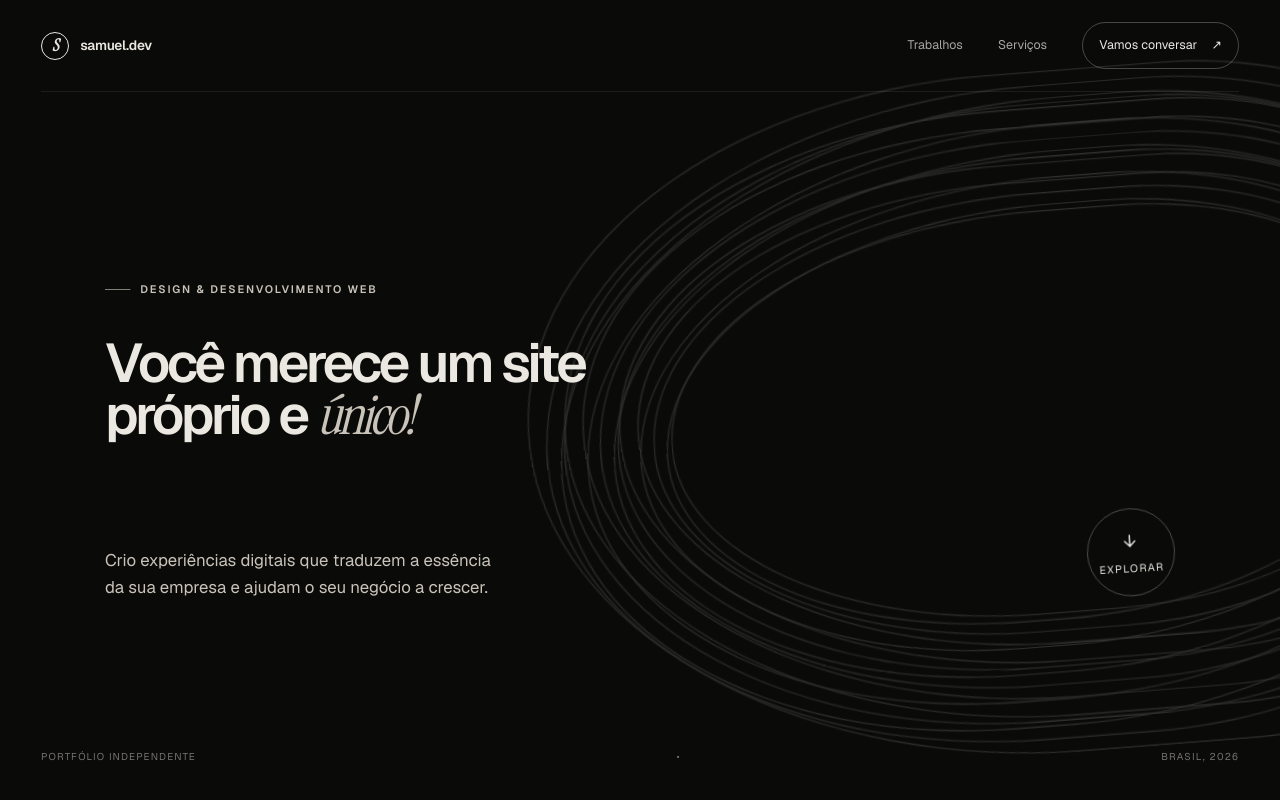
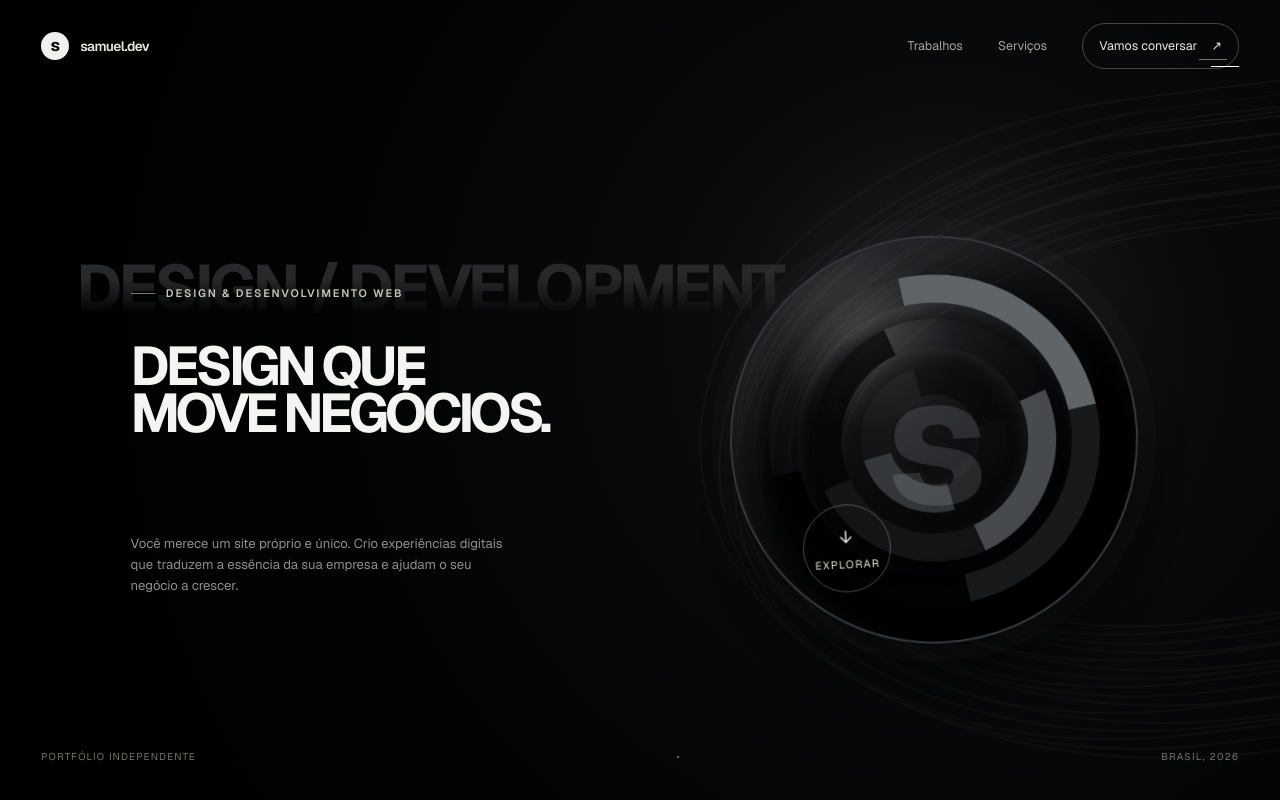
Before and after one commit to sasaferinha/samuel.dev, a Next.js app: page / in a window 1280 px wide. Shown: the top 800 px of the page. Built offline with nearby package versions, Linux system fonts and the light colour scheme.

Commit message:
Redesign samuel.dev with cinematic direction

```diff
--- a/app/globals.css
+++ b/app/globals.css
@@ -95,6 +95,24 @@ footer { background:var(--ink); color:var(--paper); border-top:1px solid #262625
 .process { background-size:200% 200%; background-image:radial-gradient(circle at 20% 20%,#efffa6 0,transparent 28%),radial-gradient(circle at 80% 80%,#b9e91d 0,transparent 34%); animation:lime-flow 10s ease-in-out infinite alternate; }
 .project-visual::after { content:""; position:absolute; inset:-80%; background:linear-gradient(115deg,transparent 42%,rgba(255,255,255,.16) 50%,transparent 58%); transform:translateX(-45%) rotate(12deg); animation:light-sweep 7s ease-in-out infinite; pointer-events:none; }
 
+/* Clevante-inspired cinematic hero, rebuilt for samuel.dev */
+.hero { background:radial-gradient(circle at 74% 43%,#1d2023 0,#090a0b 24%,#020303 58%,#000 100%); isolation:isolate; }
+.site-header { border-bottom:0; }.site-header::after { content:""; position:absolute; right:0; bottom:25px; width:28px; height:1px; background:#fff; box-shadow:-12px -7px 0 0 #777; }
+.hero-content { margin:auto 0; padding-left:7vw; max-width:980px; }
+.hero h1 { color:#f4f4f2; text-transform:uppercase; font-weight:610; line-height:.87; letter-spacing:-.075em; position:relative; z-index:4; }
+.hero h1 em { color:#f4f4f2; font-family:var(--font-sans); font-style:normal; font-weight:610; }
+.hero-bottom { max-width:760px; }.hero-bottom>p { color:#8c8e8f; font-size:.82rem; max-width:430px; }
+.hero-ghost { position:absolute; left:3.2vw; top:30%; z-index:-1; font-size:clamp(2rem,5vw,5.8rem); font-weight:620; letter-spacing:-.06em; color:#26282a; white-space:nowrap; mask-image:linear-gradient(to bottom,#000 0,#000 40%,transparent 78%); animation:ghost-slide 11s ease-in-out infinite alternate; }
+.hero-sculpture { position:absolute; z-index:1; right:8vw; top:25%; width:min(38vw,520px); aspect-ratio:1; border-radius:50%; animation:sculpture-float 8s ease-in-out infinite; filter:drop-shadow(0 42px 50px rgba(0,0,0,.75)); }
+.hero-sculpture::before { content:""; position:absolute; inset:8%; border-radius:50%; background:radial-gradient(circle at 34% 25%,rgba(255,255,255,.22),rgba(89,94,99,.08) 22%,#030405 58%); border:2px solid #35393d; box-shadow:inset 18px 20px 35px rgba(255,255,255,.07),inset -22px -30px 45px #000,0 0 0 18px rgba(126,131,136,.03); }
+.hero-sculpture i { position:absolute; inset:16%; border:clamp(12px,2.2vw,30px) solid transparent; border-top-color:#5f6468; border-right-color:#17191b; border-bottom-color:#010202; border-radius:50%; transform:rotate(34deg); box-shadow:inset 6px 5px 12px rgba(255,255,255,.06),8px 12px 22px #000; }
+.hero-sculpture i:nth-child(2){inset:25%;transform:rotate(112deg);opacity:.72}.hero-sculpture i:nth-child(3){inset:35%;transform:rotate(210deg);opacity:.48}
+.hero-sculpture span { position:absolute; inset:0; display:grid; place-items:center; color:#b8bcc0; font-size:clamp(5rem,14vw,12rem); font-weight:650; line-height:1; letter-spacing:-.14em; transform:translateX(-.06em); mix-blend-mode:screen; opacity:.17; }
+.hero-lines { opacity:.08; right:-27vw; animation-duration:24s; }
+.section-heading h2,.intro h2,.process h2 { text-transform:uppercase; letter-spacing:-.065em; }
+.service-list article { position:relative; overflow:hidden; transition:color .4s,padding .4s; }.service-list article::before { content:""; position:absolute; inset:0; background:#111; transform:scaleY(0); transform-origin:bottom; transition:transform .45s cubic-bezier(.16,1,.3,1); z-index:0; }.service-list article>* { position:relative; z-index:1; }.service-list article:hover { color:#f2f1ed; padding-inline:1.2rem; }.service-list article:hover::before { transform:scaleY(1); }.service-list article:hover p,.service-list article:hover span { color:#98958e; }
+.brand { text-transform:lowercase; letter-spacing:-.04em; }.brand-mark { background:#f0f0ec;color:#080909;border:0;font-family:var(--font-sans);font-style:normal;font-weight:700; }
+
 @keyframes letter-arrive { 0%{opacity:0;filter:blur(14px);transform:translate3d(var(--x),var(--y),0) rotate(var(--r)) scale(2.3)} 62%{opacity:1;filter:blur(1px)} 100%{opacity:1;filter:blur(0);transform:translate3d(0,0,0) rotate(0) scale(1)} }
 @keyframes intro-load { from{transform:scaleX(0)} to{transform:scaleX(1)} } @keyframes intro-exit { 0%,84%{opacity:1;visibility:visible} 100%{opacity:0;visibility:hidden;transform:scale(1.04)} }
 @keyframes page-arrive { from{opacity:0;transform:translateY(34px)} to{opacity:1;transform:none} } @keyframes soft-arrive { from{opacity:0} to{opacity:1} }
@@ -104,6 +122,7 @@ footer { background:var(--ink); color:var(--paper); border-top:1px solid #262625
 @keyframes mock-float-a { 0%,100%{transform:rotate(-3deg) translateY(0)} 50%{transform:rotate(1deg) translateY(-12px)} } @keyframes mock-float-b { 0%,100%{transform:rotate(3deg) translateY(0)} 50%{transform:rotate(-1deg) translateY(10px)} } @keyframes mock-float-c { 0%,100%{transform:rotate(0) translateY(0)} 50%{transform:rotate(2deg) translateY(-10px)} }
 @keyframes arrow-orbit { 0%,100%{transform:rotate(0)} 50%{transform:rotate(45deg)} } @keyframes orbit-turn { to{transform:rotate(360deg)} } @keyframes orbit-pulse { 0%,100%{transform:rotate(60deg) scaleX(.45)} 50%{transform:rotate(105deg) scaleX(.7)} }
 @keyframes lime-flow { from{background-position:0% 20%} to{background-position:100% 80%} } @keyframes light-sweep { 0%,35%{transform:translateX(-55%) rotate(12deg)} 65%,100%{transform:translateX(55%) rotate(12deg)} }
+@keyframes sculpture-float { 0%,100%{transform:translate3d(0,0,0) rotate(-3deg)} 50%{transform:translate3d(0,-18px,0) rotate(4deg)} } @keyframes ghost-slide { from{transform:translateX(-2%)} to{transform:translateX(8%)} }
 
-@media (max-width:800px){.hero h1{font-size:clamp(2.25rem,10vw,3.4rem);line-height:.96}.intro-word{font-size:clamp(2rem,11vw,3.5rem)}.intro h2,.section-heading h2,.process h2{font-size:clamp(1.75rem,8vw,2.5rem)}.contact h2{font-size:clamp(2.1rem,10vw,3.2rem)}}
+@media (max-width:800px){.hero h1{font-size:clamp(2.25rem,10vw,3.4rem);line-height:.92}.intro-word{font-size:clamp(2rem,11vw,3.5rem)}.intro h2,.section-heading h2,.process h2{font-size:clamp(1.75rem,8vw,2.5rem)}.contact h2{font-size:clamp(2.1rem,10vw,3.2rem)}.hero-sculpture{width:76vw;right:-27vw;top:31%;opacity:.7}.hero-ghost{top:28%;font-size:11vw}.hero-content{padding-left:0;z-index:3}.hero-bottom>p{font-size:.76rem}}
 @media (prefers-reduced-motion:reduce){.intro-screen{animation-duration:.6s}.intro-word span{opacity:1;filter:none;transform:none;animation:none}.hero-content,.site-header,.hero-index{animation:none}.hero-lines,.hero-lines i,.circle-link,.mock-window,.project-arrow,.service-list i,.contact-orbit,.contact-orbit i,.process,.project-visual::after{animation:none!important}}
--- a/app/page.tsx
+++ b/app/page.tsx
@@ -17,6 +17,11 @@ const services = [
     number: "03",
     title: "Lojas virtuais",
     text: "Experiências de compra simples e bonitas, pensadas para valorizar seus produtos e vender mais.",
+  },
+  {
+    number: "04",
+    title: "Evolução contínua",
+    text: "Manutenção, novas páginas e melhorias para seu site continuar rápido, atual e relevante.",
   },
 ];
 
@@ -71,11 +76,17 @@ export default function Home() {
           {Array.from({ length: 16 }).map((_, index) => <i key={index} />)}
         </div>
 
+        <div className="hero-sculpture" aria-hidden="true">
+          <i /><i /><i />
+          <span>s</span>
+        </div>
+        <div className="hero-ghost" aria-hidden="true">DESIGN / DEVELOPMENT</div>
+
         <div className="hero-content">
           <p className="eyebrow"><span /> Design & desenvolvimento web</p>
-          <h1>Você merece um site<br />próprio e <em>único!</em></h1>
+          <h1>Design que<br /><em>move negócios.</em></h1>
           <div className="hero-bottom">
-            <p>Crio experiências digitais que traduzem a essência da sua empresa e ajudam o seu negócio a crescer.</p>
+            <p>Você merece um site próprio e único. Crio experiências digitais que traduzem a essência da sua empresa e ajudam o seu negócio a crescer.</p>
             <a className="circle-link" href="#trabalhos" aria-label="Ver meus trabalhos"><span>↓</span> Explorar</a>
           </div>
         </div>
```
Also changed, not shown: public/og.png.
